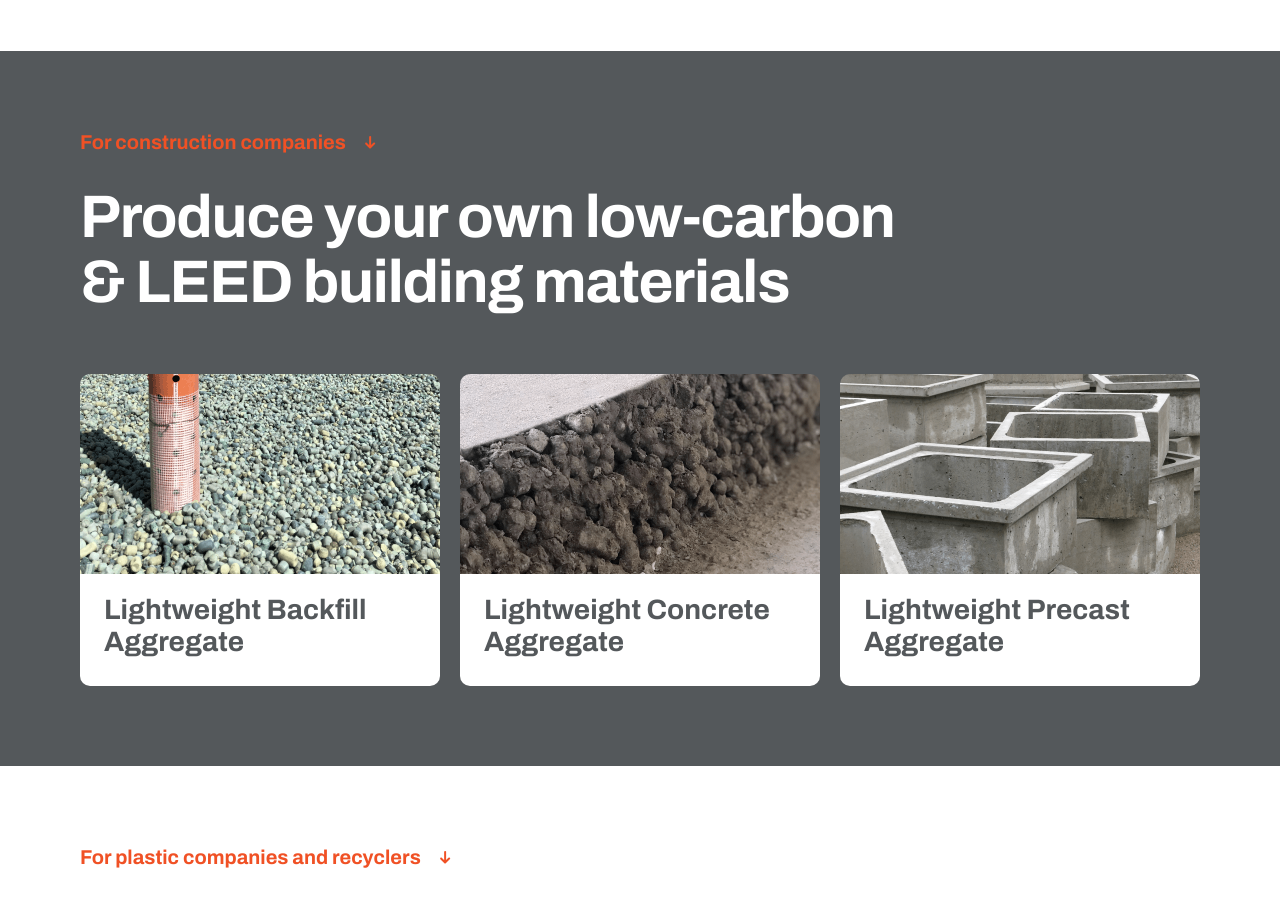
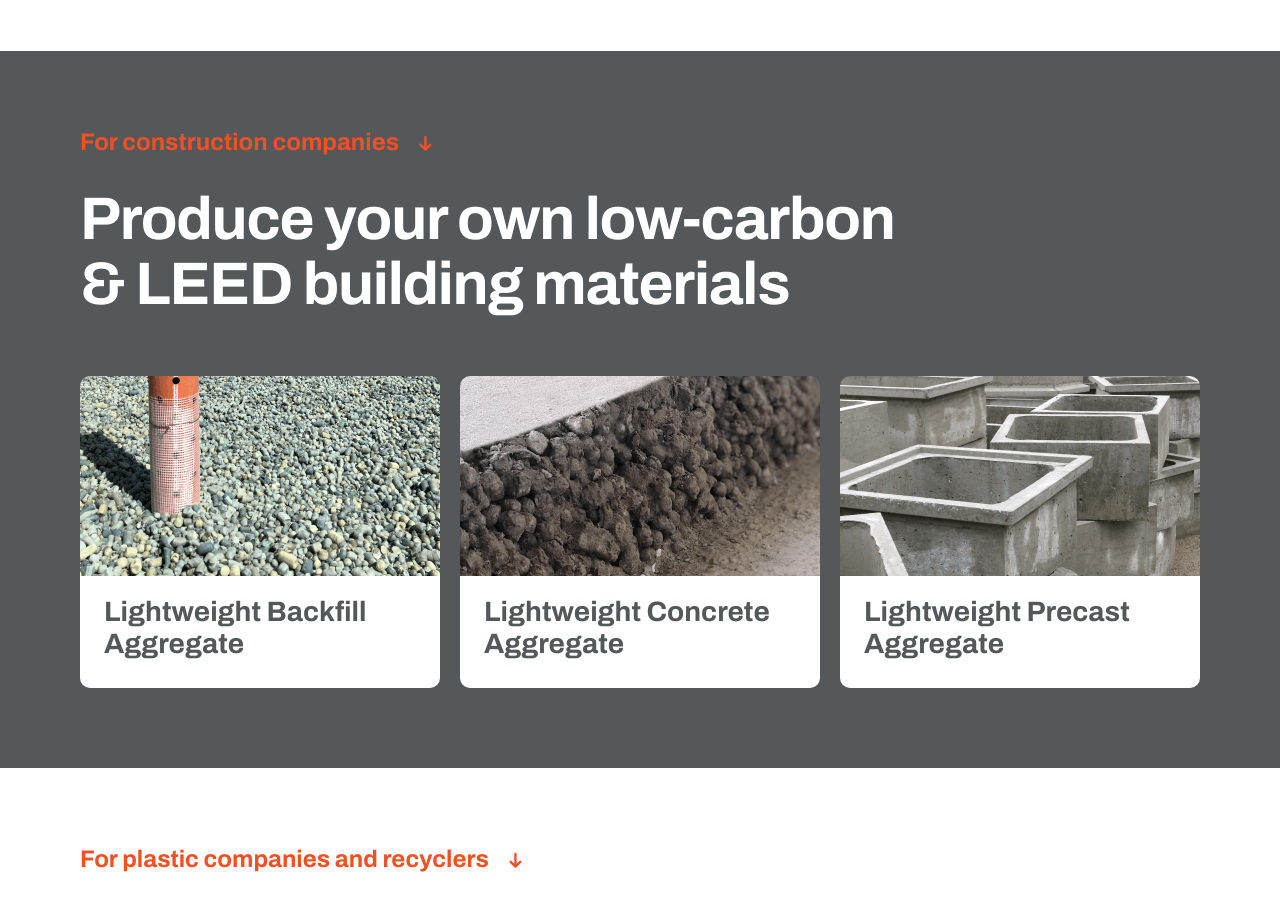
Before and after one commit to Apiary-Arqlite/arqlite, a React (Create React App) app: page / in a window 1280 px wide. Shown: the part 3040-3946 px from the top of the page. Built offline with nearby package versions, Linux system fonts and the light colour scheme.

Commit message:
change png to svg for marker icon, increase font size

```diff
--- a/src/blocks/section.css
+++ b/src/blocks/section.css
@@ -1,4 +1,6 @@
 .section__marker-icon {
+  height:24px;
+  width:24px;
   align-self: center;
   margin-left: 14px;
 }
--- a/src/components/Main.js
+++ b/src/components/Main.js
@@ -4,7 +4,6 @@ import React from "react";
 import { Slider } from "./Slider/Slider";
 import Calculator from "./Calculator/Calculator.tsx";
 import { Section } from "../components/Section";
-import markerIconPath from "../images/arrow-down-orange.png";
 import Cards from "./Card";
 import recycleImgPath from "../images/recycle-plastics-icons.png";
 import recycleImgMobPath from "../images/recycle-icons-mobile.png";
@@ -76,8 +75,8 @@ function Main({ onDownloadClick, handleArrangeMeetingClick }) {
       </Section>
       <Section dark id="construction">
         <Section.Marker>
-          For construction companies{" "}
-          <img className="section__marker-icon" src={markerIconPath} alt="" />
+          For construction companies
+          <Section.MarkerIcon />
         </Section.Marker>
         <Section.TitleCard>
           Produce your own low-carbon <br></br> & LEED building materials
@@ -101,8 +100,8 @@ function Main({ onDownloadClick, handleArrangeMeetingClick }) {
       </Section>
       <Section id="recycle">
         <Section.Marker>
-          For plastic companies and recyclers{" "}
-          <img className="section__marker-icon" src={markerIconPath} alt="" />
+          For plastic companies and recyclers
+          <Section.MarkerIcon />
         </Section.Marker>
         <Section.Title>
           Recycle plastics <br></br> that no one else can
@@ -120,8 +119,8 @@ function Main({ onDownloadClick, handleArrangeMeetingClick }) {
 
       <Section dark id="eco">
         <Section.Marker>
-          For eco-conscious brands{" "}
-          <img className="section__marker-icon" src={markerIconPath} alt="" />
+          For eco-conscious brands
+          <Section.MarkerIcon />
         </Section.Marker>
         <Section.TitleCard>
           Recycle post-industrial <br></br> and post-consumer waste <br></br>{" "}
--- a/src/components/Section.js
+++ b/src/components/Section.js
@@ -4,6 +4,7 @@ import WallIcon from "./icons/WallIcon";
 import FactoryIcon from "./icons/FactoryIcon";
 import RecycleIcon from "./icons/RecycleIcon";
 import CalcIcon from "./icons/CalcIcon";
+import DownArrowIcon from "./icons/DownArrowIcon";
 
 // Create a Section component that will render a <section> tag with some styles
 // Colors adapt based on 'dark' prop
@@ -46,7 +47,7 @@ export const Section = styled.section`
 // Create a SectionMarker component that will render an <h4> tag with styles
 const SectionMarker = styled.h4`
   font-weight: ${({ theme }) => theme.fontWeights.bold};
-  font-size: ${({ theme }) => theme.fontSizes[5]};
+  font-size: ${({ theme }) => theme.fontSizes[6]};
   color: ${({ theme }) => theme.colors.brightB};
   line-height: 22px;
   margin: 0px;
@@ -57,6 +58,12 @@ const SectionMarker = styled.h4`
     margin: 0 0 40px;
     justify-content: space-between;
   }
+`;
+//Create a SectionMarker Down Arrow to render an SVG
+const SectionMarkerIcon = styled(DownArrowIcon)`
+  align-self: center;
+  margin-left: 14px;
+  stroke: ${({ theme }) => theme.colors.brightB};
 `;
 
 // Create a SectionTitle component that will render an <h2> tag with styles
@@ -303,6 +310,7 @@ Section.WallIcon = NavWallIcon;
 Section.FactoryIcon = NavFactoryIcon;
 Section.RecycleIcon = NavRecycleIcon;
 Section.Marker = SectionMarker;
+Section.MarkerIcon = SectionMarkerIcon;
 Section.Title = SectionTitle;
 Section.TitleCard = SectionTitleCard;
 Section.CaptionLarge = CaptionLarge;
--- /dev/null
+++ b/src/components/icons/DownArrowIcon.js
@@ -0,0 +1,25 @@
+import React from "react";
+import styled from "styled-components/macro";
+
+const DAIcon = styled.svg`
+  width: 21px;
+  height: 24px;
+
+  flex: none;
+`;
+export default function DownArrowIcon({ color = "", ...rest }) {
+  return (
+    <DAIcon
+      stroke={color}
+      strokeWidth="2"
+      strokeLinecap="round"
+      strokeLinejoin="round"
+      //   viewBox="0 0 21 20"
+      viewBox="0 0 17 20"
+      xmlns="http://www.w3.org/2000/svg"
+      {...rest}
+    >
+      <path d="M10.1147 5V15.5M10.1147 15.5L6.11475 11.5M10.1147 15.5L14.1147 11.5" />
+    </DAIcon>
+  );
+}
```
